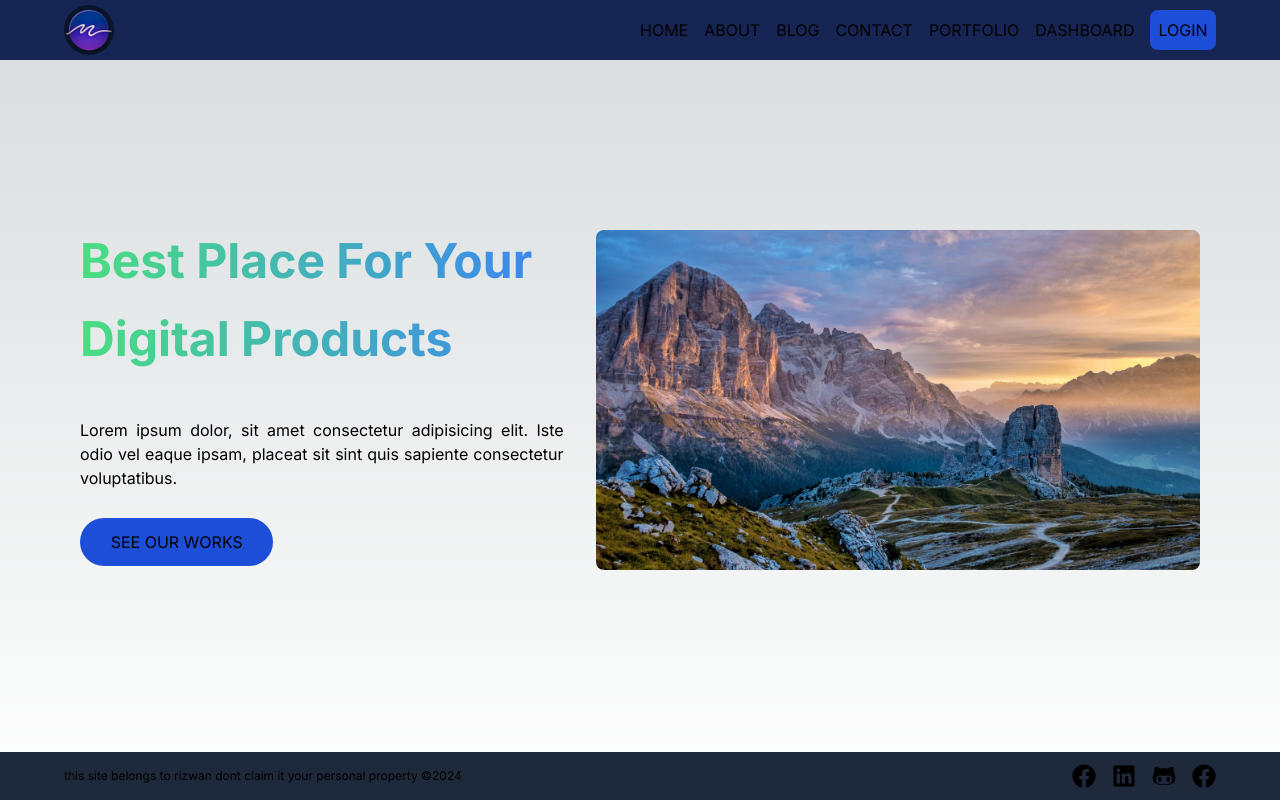
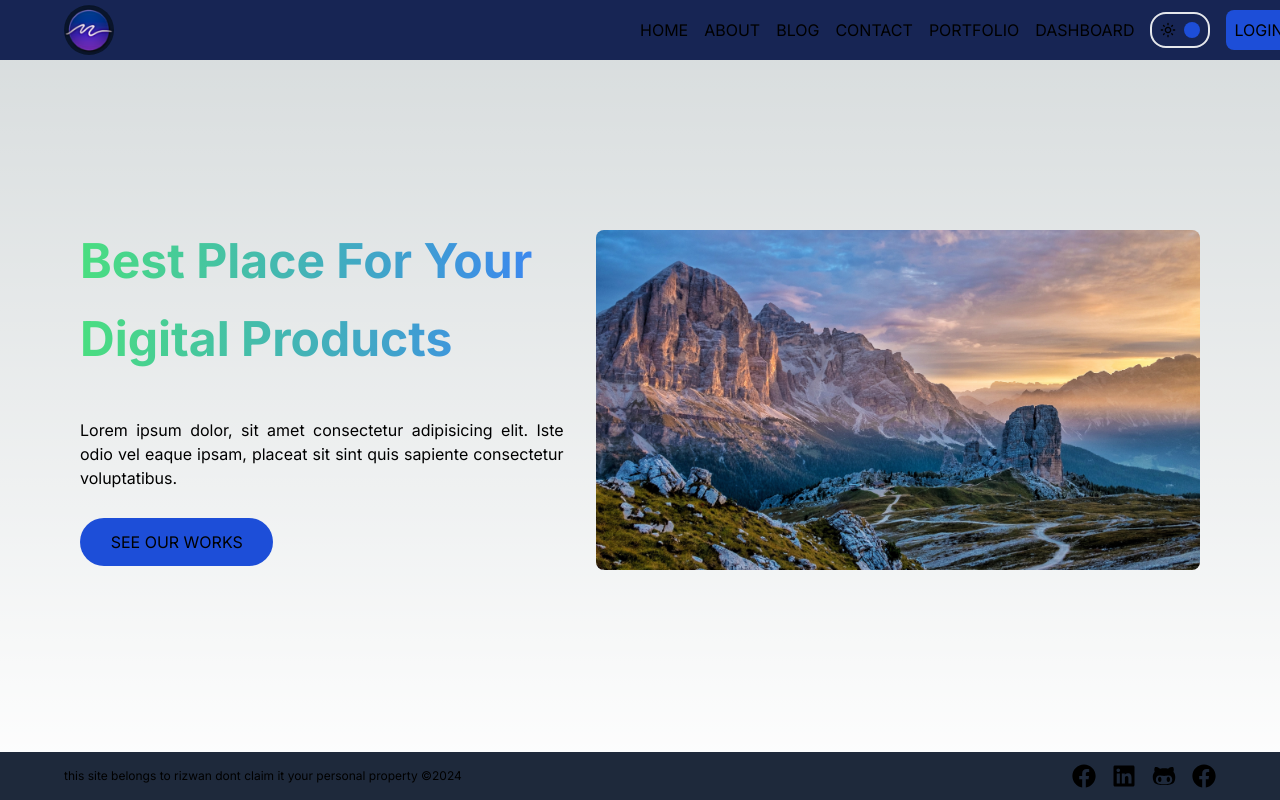
Before and after one commit to rizwan-signon/Next_fullStack_app, a Next.js app: page / in a window 1280 px wide. Built offline with nearby package versions, Linux system fonts and the light colour scheme.

Commit message:
add dark mode ui

```diff
--- /dev/null
+++ b/components/DarkMode.jsx
@@ -0,0 +1,25 @@
+import React from "react";
+import { MdOutlineLightMode, MdDarkMode } from "react-icons/md";
+
+const DarkMode = () => {
+  const mode = "dark";
+  return (
+    <div className="flex items-center gap-2 border-2 p-2 rounded-2xl relative">
+      <div>
+        <MdOutlineLightMode />
+      </div>
+      <div>
+        <MdDarkMode />
+      </div>
+      <div
+        className={`${
+          mode === "dark"
+            ? "min-w-4 min-h-4 rounded-full absolute bg-blue-700 right-2"
+            : "min-w-4 min-h-4 rounded-full absolute bg-blue-700 left-2"
+        }`}
+      ></div>
+    </div>
+  );
+};
+
+export default DarkMode;
--- a/components/Navbar.jsx
+++ b/components/Navbar.jsx
@@ -1,6 +1,7 @@
 import React from "react";
 import Link from "next/link";
 import Image from "next/image";
+import DarkMode from "./DarkMode";
 const Navbar = () => {
   return (
     <header className="min-w-full bg-blue-950 fixed top-0 z-30">
@@ -36,6 +37,7 @@ const Navbar = () => {
           <li>
             <Link href={"/dashboard"}> dashboard</Link>
           </li>
+          <DarkMode />
           <li>
             <Link href={"/dashboard/login"}>
               <button className=" p-2 rounded-lg uppercase bg-blue-700">
```
